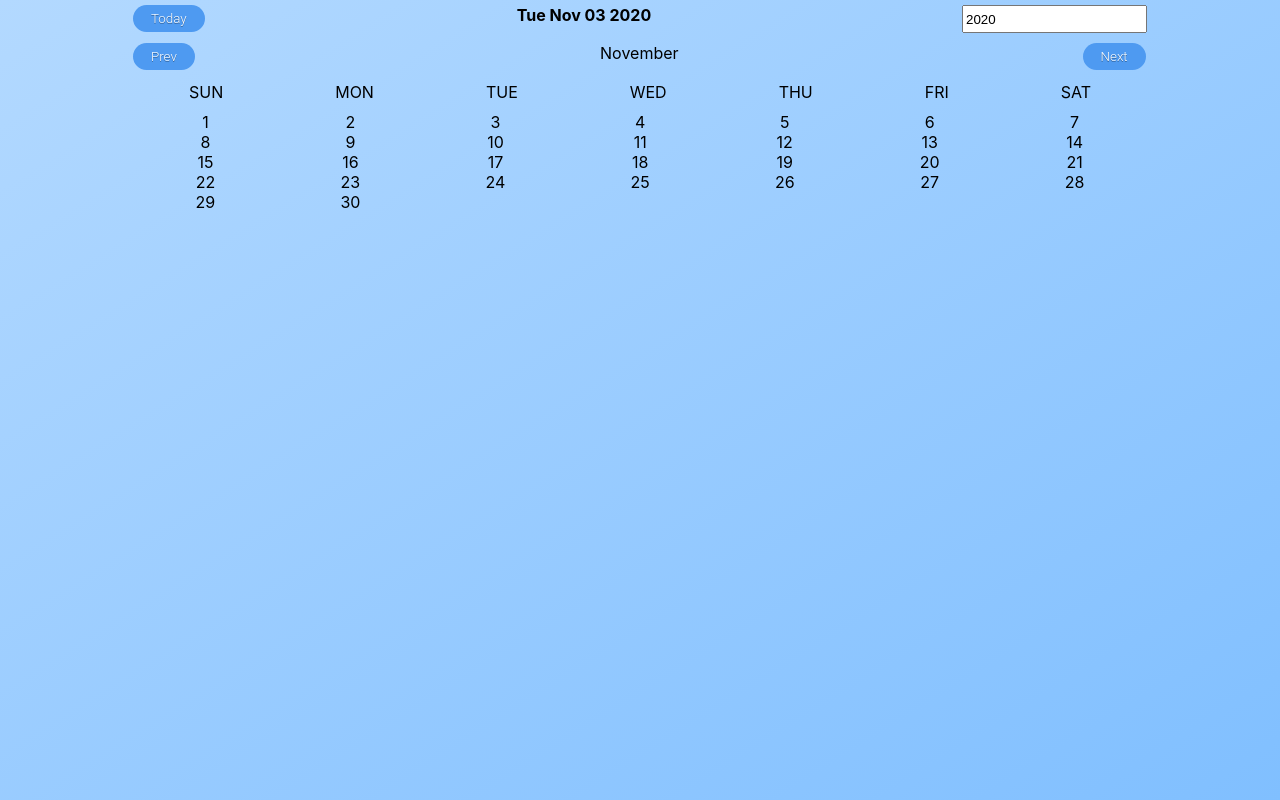
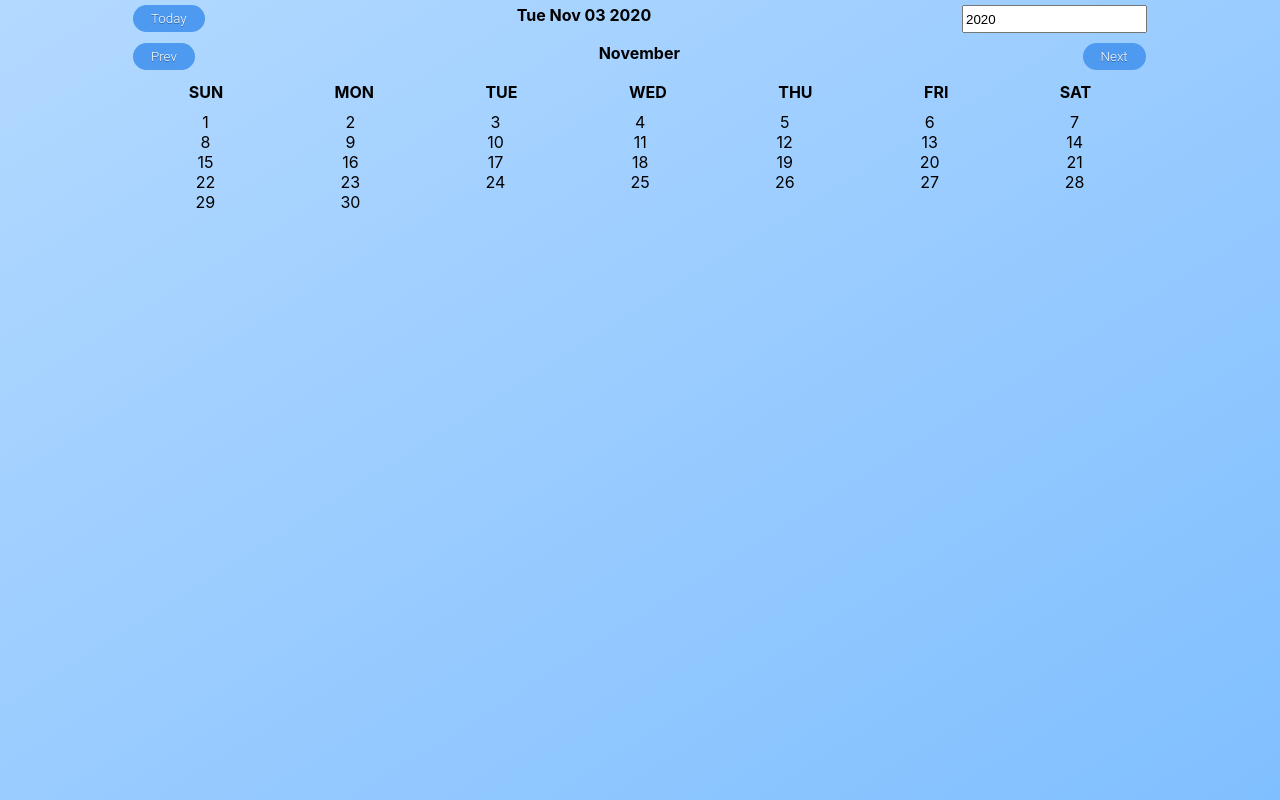
Before and after one commit to sunilsv26/Calander, a React (Create React App) app: page / in a window 1280 px wide. Built offline with nearby package versions, Linux system fonts and the light colour scheme.

Commit message:
#15 css updates

```diff
--- a/src/components/calander/dayHeader/day.module.css
+++ b/src/components/calander/dayHeader/day.module.css
@@ -4,4 +4,5 @@
     display: grid;
     grid-template-columns: repeat(7,auto);
     margin-bottom: 10px;
+    font-weight: bold;
 }
--- a/src/components/calander/mothHeader/month.module.css
+++ b/src/components/calander/mothHeader/month.module.css
@@ -3,6 +3,10 @@
     margin-bottom: 10px;
     display: flex;
     justify-content: space-between;
+}
+
+.Month div{
+    font-weight: bold;
 }
 
 button{
```
